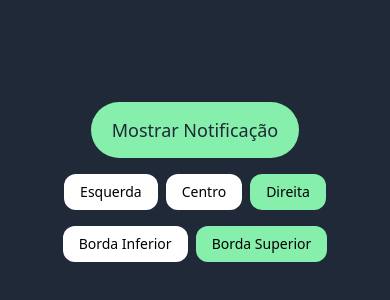
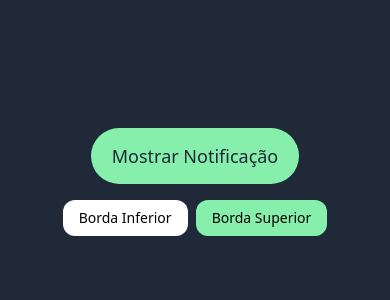
Before and after one commit to codante-io/mp-toast-notification-tailwind, a React (Vite) app: page / in a window 390 px wide. Shown: the part 232-532 px from the top of the page. Built offline with nearby package versions, Linux system fonts and the light colour scheme.

Commit message:
feat: removing buttons "left, middle and right" on mobile view

```diff
--- a/src/App.tsx
+++ b/src/App.tsx
@@ -59,21 +59,21 @@ export default function App() {
         <div className='flex flex-wrap justify-center gap-x-2 gap-y-4 p-4 w-80'>
           <button
             data-bg={positionX}
-            className='flex justify-center items-center rounded-xl text-sm py-2 px-4 bg-white focus:bg-green-300 data-[bg=left-2]:bg-green-300'
+            className='hidden sm:flex justify-center items-center rounded-xl text-sm py-2 px-4 bg-white focus:bg-green-300 data-[bg=left-2]:bg-green-300'
             onClick={() => setPositionX('left-2')}
           >
             <span>Esquerda</span>
           </button>
           <button
             data-bg={positionX}
-            className='flex justify-center items-center rounded-xl text-sm py-2 px-4 bg-white focus:bg-green-300  data-[bg=left-1/2 transform -translate-x-1/2]:bg-green-300'
+            className='hidden sm:flex justify-center items-center rounded-xl text-sm py-2 px-4 bg-white focus:bg-green-300  data-[bg=left-1/2 transform -translate-x-1/2]:bg-green-300'
             onClick={() => setPositionX('left-1/2 transform -translate-x-1/2')}
           >
             <span>Centro</span>
           </button>
           <button
             data-bg={positionX}
-            className='flex justify-center items-center rounded-xl text-sm py-2 px-4 bg-white focus:bg-green-300 data-[bg=right-2]:bg-green-300'
+            className='hidden sm:flex justify-center items-center rounded-xl text-sm py-2 px-4 bg-white focus:bg-green-300 data-[bg=right-2]:bg-green-300'
             onClick={() => setPositionX('right-2')}
           >
             <span>Direita</span>
```
